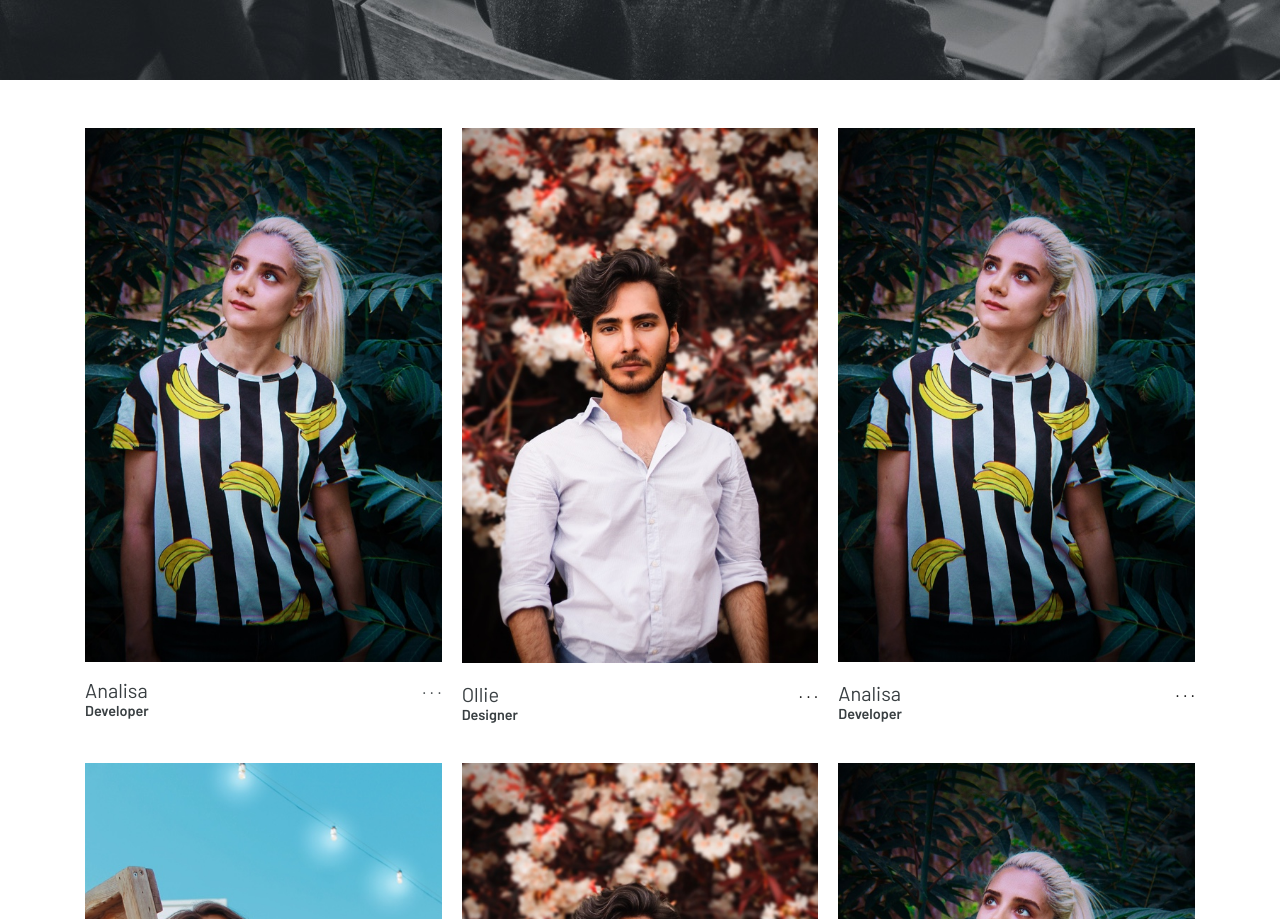
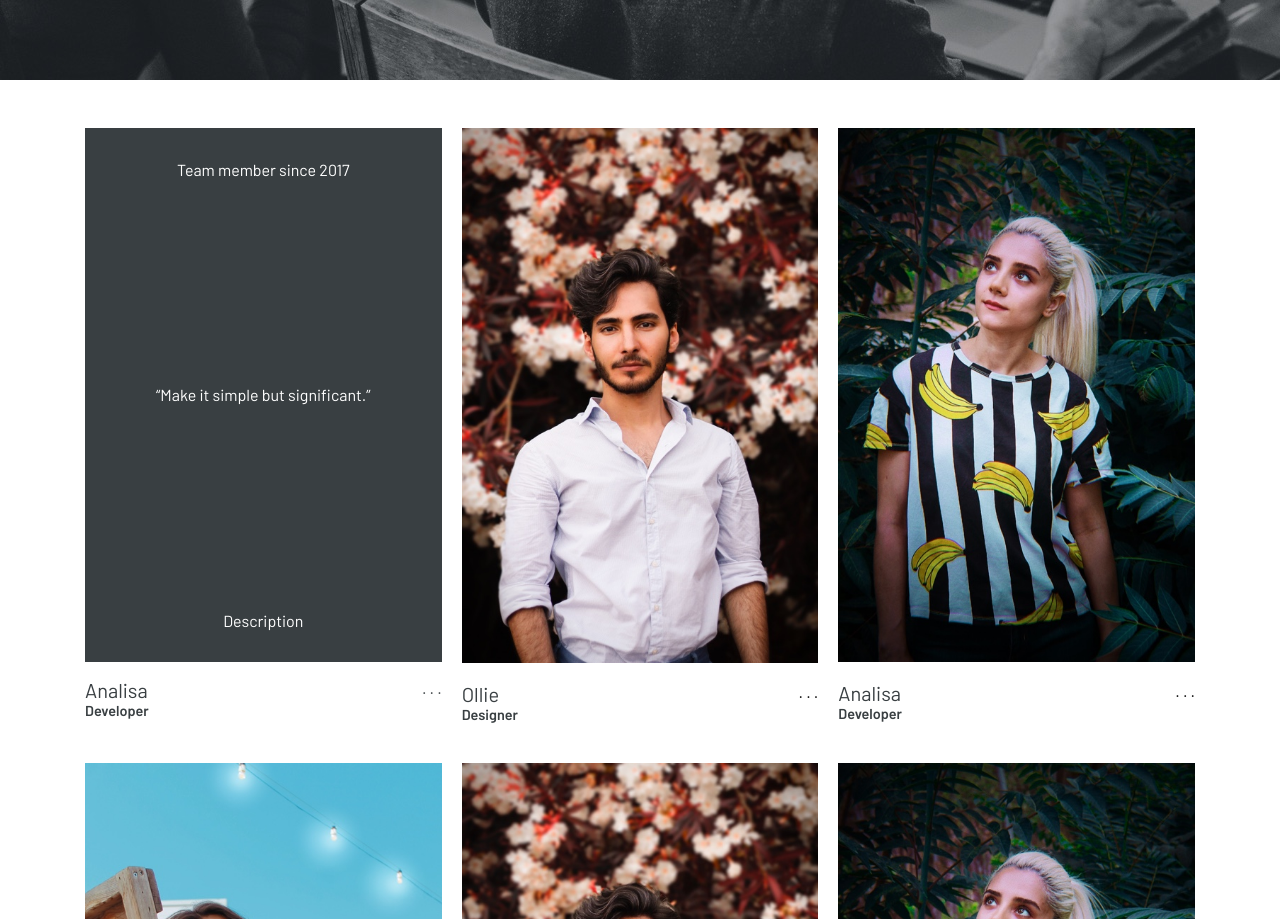
Before and after one commit to axlbert/schmiede-website-new, a Next.js app: page /about in a window 1280 px wide. Shown: the part 720-1639 px from the top of the page. Built offline with nearby package versions, Linux system fonts and the light colour scheme.

Commit message:
card image overlay contents

```diff
--- a/pages/about/index.js
+++ b/pages/about/index.js
@@ -45,7 +45,16 @@ export default function About() {
       >
         <div className="Grid">
           <div className="Card">
-            <img className="Card-Image" src="/about/member-2.jpg" />
+            <div className="Card-ImageWrapper">
+              <img className="Card-Image" src="/about/member-2.jpg" />
+              <div className="Card-ImageOverlay Card-ImageOverlay_gray">
+                <div>Team member since 2017</div>
+                <div>
+                  “Make it simple but significant.”
+                </div>
+                <div>Description</div>
+              </div>
+            </div>
             <div
               className="Card-Footer"
               style={{ display: 'flex', justifyContent: 'space-between' }}
--- a/pages/styles.css
+++ b/pages/styles.css
@@ -46,7 +46,6 @@ body {
 .Card-Image {
   display: block;
   width: 100%;
-  margin-bottom: 1rem;
 }
 .Card-ImageOverlay {
   position: absolute;
@@ -54,6 +53,11 @@ body {
   left: 0;
   right: 0;
   bottom: 0;
+  display: flex;
+  flex-direction: column;
+  justify-content: space-between;
+  padding: 2rem;
+  color: white;
 }
 .Card-ImageOverlay_red {
   background-color: #df1720;
@@ -65,6 +69,7 @@ body {
   background-color: rgba(223, 23, 32, .65);
 }
 .Card-Footer {
+  margin-top: 1rem;
   color: #393f42;
   text-align: left;
 }
```
